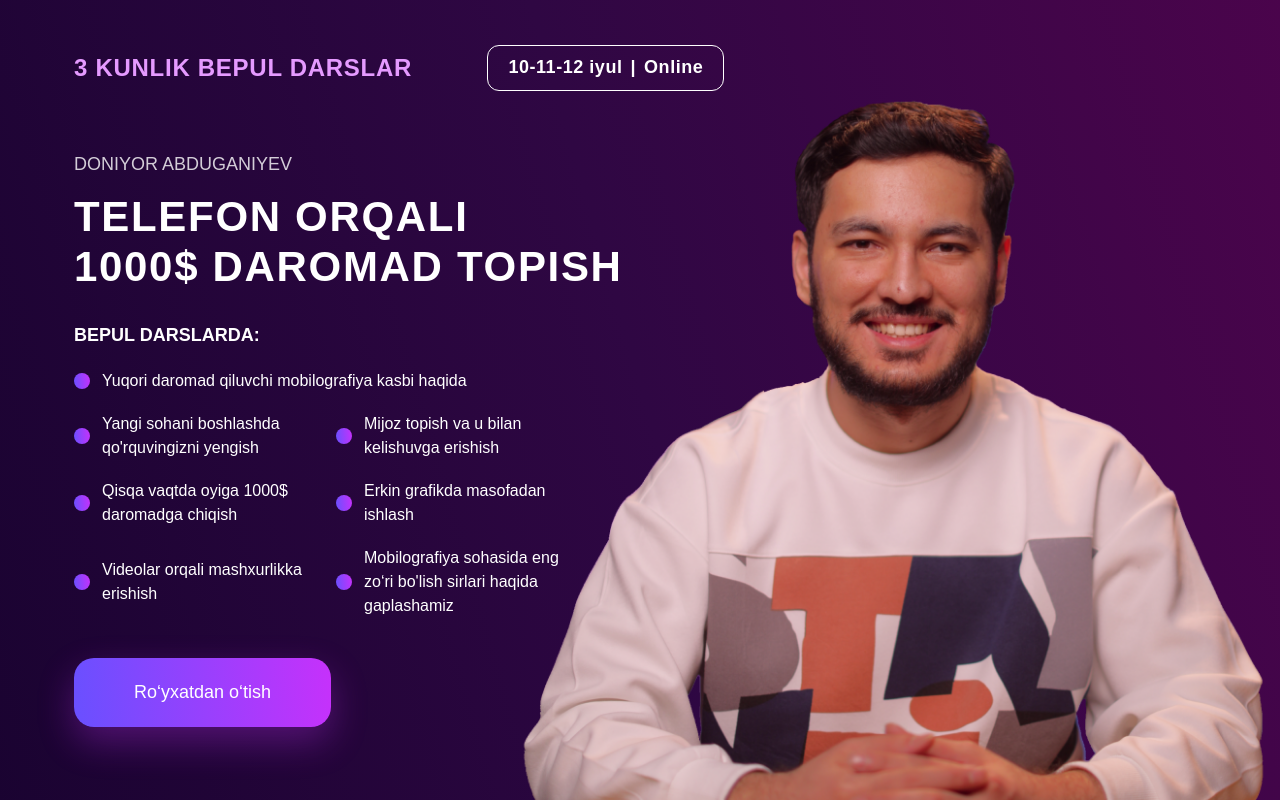
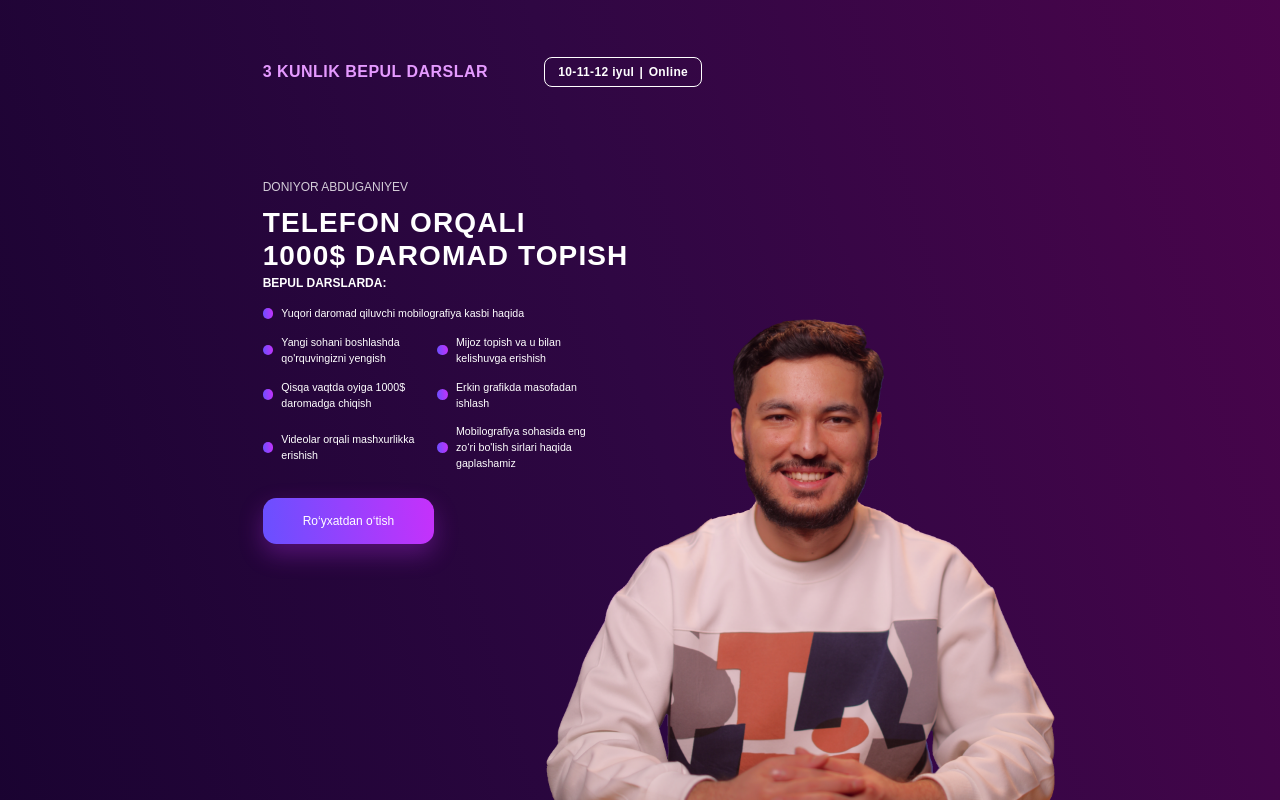
Before and after one commit to Abuzbek/doniyor-mantaj-1, a Next.js app: page / in a window 1280 px wide. Built offline with nearby package versions, Linux system fonts and the light colour scheme.

Commit message:
change photo

```diff
--- a/src/app/globals.css
+++ b/src/app/globals.css
@@ -17,6 +17,10 @@
   }
 }
 
+html {
+  font-size: 0.052083333333333336vw;
+}
+
 body {
   /* color: rgb(var(--foreground-rgb));
   background: linear-gradient(
--- a/src/app/page.module.css
+++ b/src/app/page.module.css
@@ -9,45 +9,60 @@
 }
 .main h3 {
   color: #e59aff;
-  font-size: 24px;
+  font-size: 24rem;
   font-style: normal;
   font-weight: 600;
   line-height: normal;
-  letter-spacing: 0.72px;
+  letter-spacing: 0.72rem;
   text-transform: uppercase;
 }
 .main .starting_date {
-  height: 46px;
-  @apply flex gap-2 items-center border-[1.5px] border-white px-5 py-3 rounded-xl;
+  height: 46rem;
+  @apply flex gap-[8rem] items-center border-[1.5rem] border-white px-[20rem] py-[12rem] rounded-[12rem];
 }
 .main .starting_date span {
   color: #fff;
-  font-size: 18px;
+  font-size: 18rem;
   font-style: normal;
   font-weight: 600;
   line-height: normal;
-  letter-spacing: 0.54px;
+  letter-spacing: 0.54rem;
 }
 .main .indicator {
   background: linear-gradient(84deg, #6950ff 0%, #6950ff 0.01%, #c631fb 100%),
     #d9d9d9;
-  @apply min-w-[16px] h-4 rounded-full;
+  @apply min-w-[16rem] h-[16rem] rounded-full;
 }
 
 .main .button {
-  border-radius: 20px;
+  border-radius: 20rem;
   background: linear-gradient(84deg, #6950ff 0%, #6950ff 0.01%, #c631fb 100%);
-  box-shadow: 0px 15px 36px 0px rgba(198, 49, 251, 0.3);
+  box-shadow: 0rem 15rem 36rem 0rem rgba(198, 49, 251, 0.3);
   color: #fff;
-  font-size: 18px;
+  font-size: 18rem;
   font-style: normal;
   font-weight: 500;
   line-height: normal;
-  @apply px-[60px] py-6;
+  @apply px-[60rem] py-[24rem];
 }
 
-@media (min-width: 1600px) and (max-height: 850px){
+@media (min-aspect-ratio: 2.6/1) {
+  .main img {
+    width: 700rem !important;
+  }
+}
+
+/* @media (min-width: 1600px) and (max-height: 850px){
   .main img {
     width: 50% !important;
   }
 }
+
+@media (min-width: 1280px) and (max-height: 720px) {
+  .main img {
+    width: 50% !important;
+  }
+  .main .content {
+    row-gap: 24rem;
+  }
+} */
--- a/src/app/page.tsx
+++ b/src/app/page.tsx
@@ -3,57 +3,67 @@ import style from "./page.module.css";
 export default function Home() {
   return (
     <div className={style.main}>
-      <div className="2xl:max-w-[1532px] max-w-7xl m-auto flex justify-end items-end z-0 absolute w-full h-full top-0 left-1/2 transform -translate-x-1/2">
-        <img src='/images/doniyor.png' alt="Doniyor Abduganiyev" className="max-w-full h-auto object-contain w-[60%]"/>
+      <div className="2xl:max-w-[1532rem] max-w-[1280rem] m-auto flex justify-end items-end z-0 absolute w-full h-full top-0 left-1/2 transform -translate-x-1/2">
+        <img
+          src="/images/doniyor.png"
+          alt="Doniyor Abduganiyev"
+          className="max-w-full h-auto object-contain w-[792rem]"
+        />
       </div>
-      <div className="max-w-[1132px] mx-auto grid grid-cols-12 gap-x-6 gap-y-[54px] relative z-10 2xl:content-between h-full">
+      <div
+        className={
+          "max-w-[1132rem] mx-auto grid grid-cols-12 gap-x-6 gap-y-[54rem] relative z-10 2xl:content-between h-full " +
+          style.content
+        }
+      >
         <div className="flex items-center justify-between col-span-7">
           <h3>3 kunlik bepul darslar</h3>
           <div className={style.starting_date}>
             <span>10-11-12 iyul</span> <span>|</span> <span>Online</span>
           </div>
         </div>
-        <div className="flex flex-col gap-10 col-span-12">
-          <div className="flex flex-col gap-7 max-w-[600px]">
-            <div className="flex flex-col gap-[14px]">
-              <p className="text-lg text-opacity-80 text-white uppercase font-medium">
+        <div className="flex flex-col gap-[40rem] col-span-12">
+          <div className="flex flex-col gap-7 max-w-[600rem]">
+            <div className="flex flex-col gap-[14rem]">
+              <p className="text-[18rem] text-opacity-80 text-white uppercase font-medium">
                 Doniyor Abduganiyev
               </p>
-              <h1 className="text-[42px] font-bold leading-[120%] tracking-[1.68px] text-white uppercase">
+              <h1 className="text-[42rem] font-bold leading-[120%] tracking-[1.68rem] text-white uppercase">
                 Telefon orqali <br /> 1000$ daromad topish
               </h1>
             </div>
-            <div className="flex flex-col gap-5 max-w-lg">
-              <h4 className="text-lg text-white uppercase font-semibold">
+            <div className="flex flex-col gap-80 max-w-[512rem]">
+              <h4 className="text-[18rem] text-white uppercase font-semibold">
                 Bepul darslarda:
               </h4>
-              <ul className="grid grid-cols-2 gap-y-[19px] gap-x-3 text-white">
-                <li className="col-span-2 flex items-center gap-3 font-medium">
+              <ul className="grid grid-cols-2 gap-y-[19rem] gap-x-[12rem] text-white">
+                <li className="col-span-2 flex items-center gap-[12rem] text-[16rem] font-medium">
                   <i className={style.indicator} /> Yuqori daromad qiluvchi
                   mobilografiya kasbi haqida
                 </li>
-                <li className="flex items-center gap-3 font-medium">
+                <li className="flex items-center gap-[12rem] text-[16rem] font-medium">
                   <i className={style.indicator} /> Yangi sohani boshlashda
                   qo'rquvingizni yengish
                 </li>
-                <li className="flex items-center gap-3 font-medium">
-                  <i className={style.indicator} /> Mijoz topish va u bilan kelishuvga
-                  erishish
+                <li className="flex items-center gap-[12rem] text-[16rem] font-medium">
+                  <i className={style.indicator} /> Mijoz topish va u bilan
+                  kelishuvga erishish
                 </li>
-                <li className="flex items-center gap-3 font-medium">
-                  <i className={style.indicator} /> Qisqa vaqtda oyiga 1000$ daromadga
-                  chiqish
+                <li className="flex items-center gap-[12rem] text-[16rem] font-medium">
+                  <i className={style.indicator} /> Qisqa vaqtda oyiga 1000$
+                  daromadga chiqish
                 </li>
-                <li className="flex items-center gap-3 font-medium">
-                  <i className={style.indicator} /> Erkin grafikda masofadan ishlash
+                <li className="flex items-center gap-[12rem] text-[16rem] font-medium">
+                  <i className={style.indicator} /> Erkin grafikda masofadan
+                  ishlash
                 </li>
-                <li className="flex items-center gap-3 font-medium">
+                <li className="flex items-center gap-[12rem] text-[16rem] font-medium">
                   <i className={style.indicator} /> Videolar orqali mashxurlikka
                   erishish
                 </li>
-                <li className="flex items-center gap-3 font-medium">
-                  <i className={style.indicator} /> Mobilografiya sohasida eng zo‘ri
-                  bo'lish sirlari haqida gaplashamiz
+                <li className="flex items-center gap-[12rem] text-[16rem] font-medium">
+                  <i className={style.indicator} /> Mobilografiya sohasida eng
+                  zo‘ri bo'lish sirlari haqida gaplashamiz
                 </li>
               </ul>
             </div>
--- a/tailwind.config.ts
+++ b/tailwind.config.ts
@@ -15,18 +15,18 @@ const config: Config = {
       },
     },
     screens: {
-      sm: "640px",
-      // => @media (min-width: 640px) { ... }
+      sm: "640rem",
+      // => @media (min-width: 640rem) { ... }
 
-      md: "768px",
-      // => @media (min-width: 768px) { ... }
+      md: "768rem",
+      // => @media (min-width: 768rem) { ... }
 
-      lg: "1024px",
-      // => @media (min-width: 1024px) { ... }
+      lg: "1024rem",
+      // => @media (min-width: 1024rem) { ... }
 
-      // => @media (min-width: 1132px) { ... }
-      xl: "1441px",
-      "2xl": "1600px",
+      // => @media (min-width: 1132rem) { ... }
+      xl: "1441rem",
+      "2xl": "1600rem",
     },
   },
   plugins: [],
```
